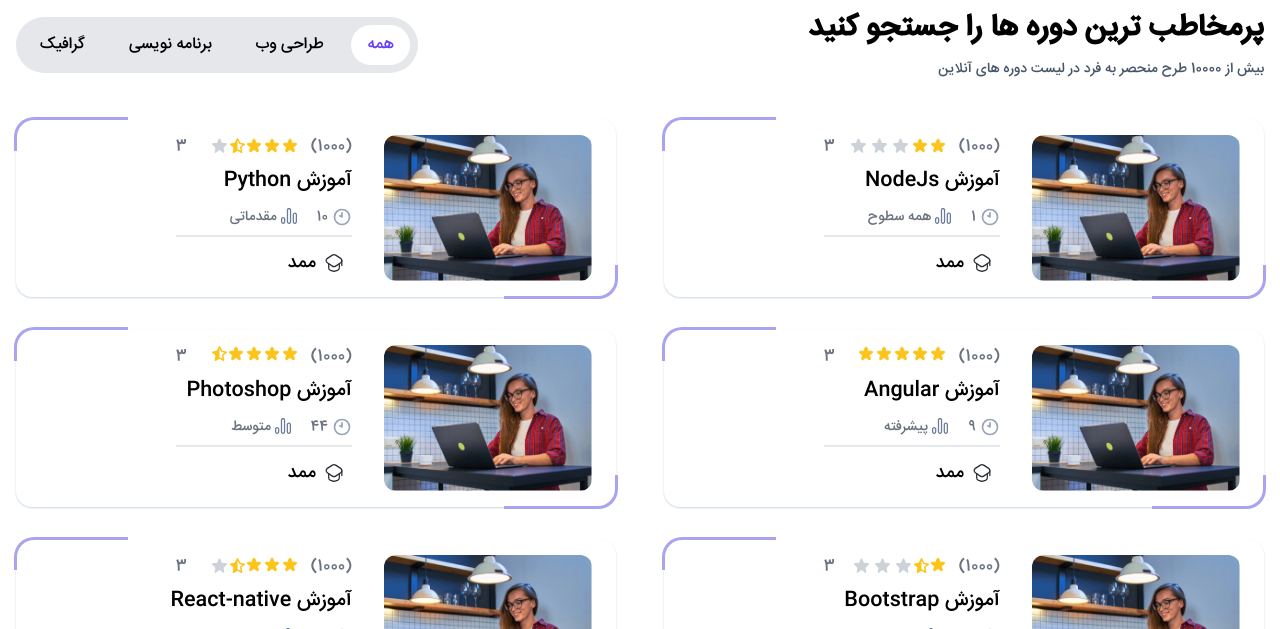
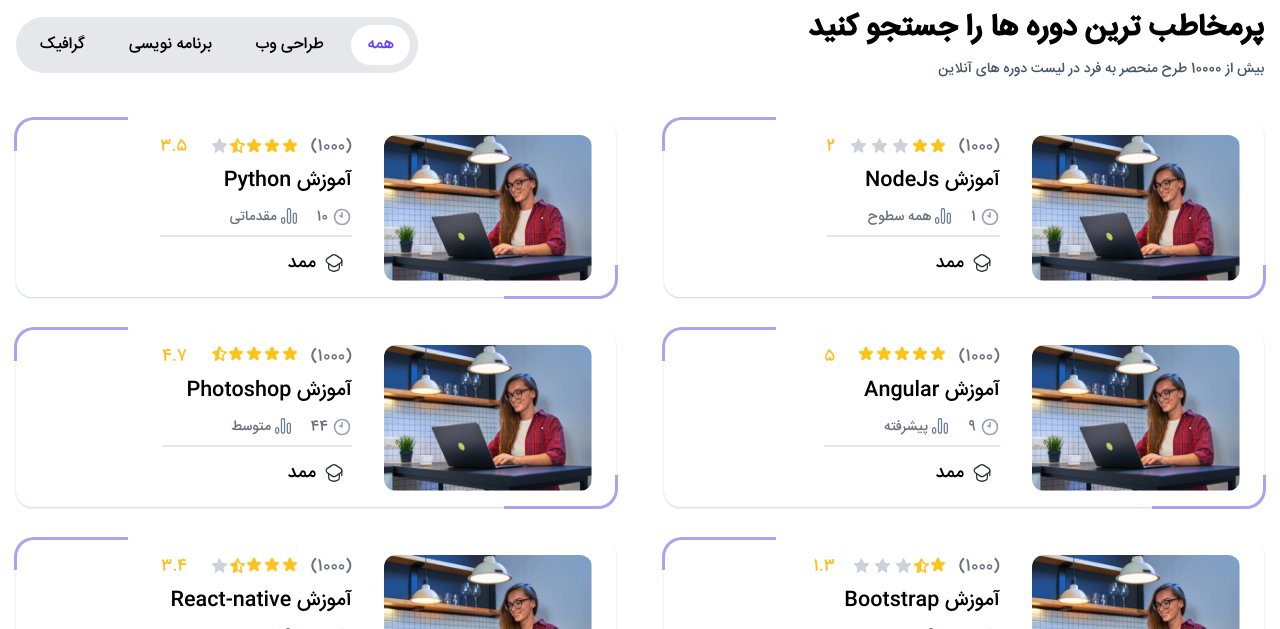
Before and after one commit to MahdiarShirzad/deep-coding, a React (Vite) app: page / in a window 1280 px wide. Shown: the part 1240-1869 px from the top of the page. Built offline with nearby package versions, Linux system fonts and the light colour scheme; data requests are answered from the project's data file.

Commit message:
top courses card rating bug fixed

```diff
--- a/src/components/common/TopCoursesCard/TopCoursesCard.jsx
+++ b/src/components/common/TopCoursesCard/TopCoursesCard.jsx
@@ -19,7 +19,7 @@ const TopCoursesCard = ({ course }) => {
               <div className="flex items-center w-[100px]">
                 <RenderStars rating={star} />
               </div>
-              <span>3</span>
+              <span className=" text-amber-400">{star}</span>
             </p>
             <h3 className="text-xl font-medium mb-3 mt-2">{name}</h3>
             <div className="flex items-center gap-5 mb-2">
```
